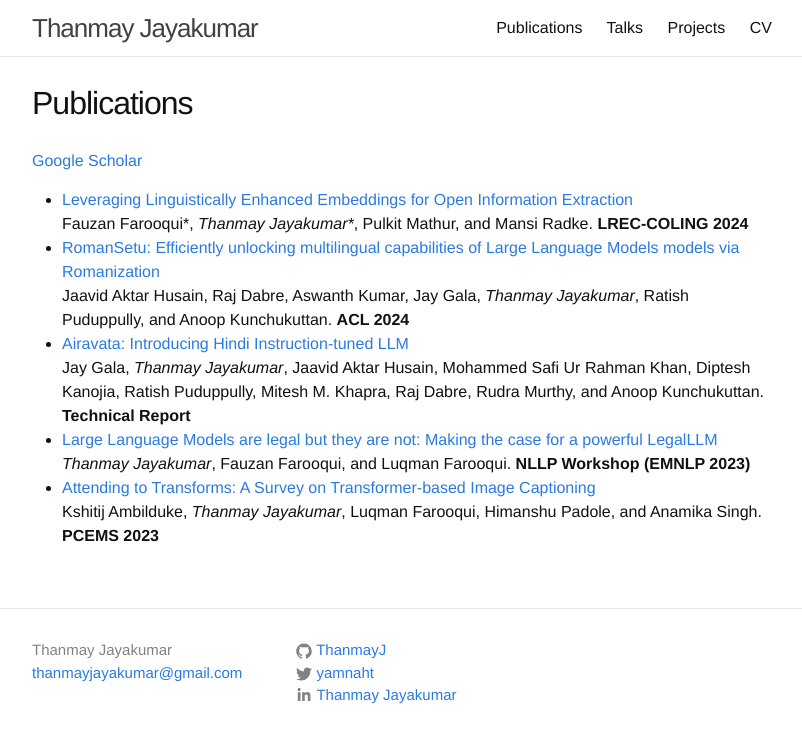
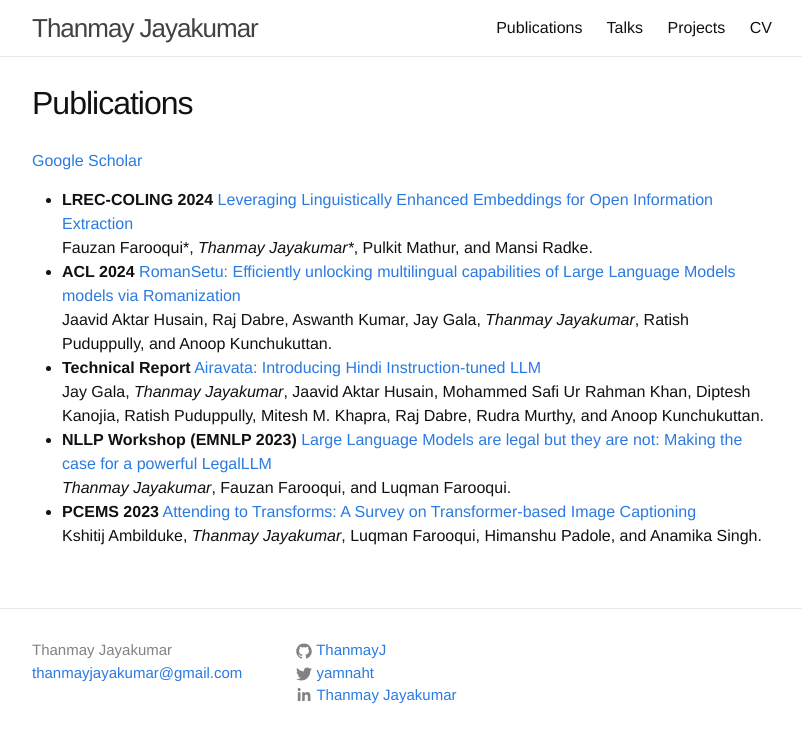
Before and after one commit to ThanmayJ/ThanmayJ.github.io, a Jekyll site: the page built from _pages/publications.md, in a window 1280 px wide. Shown: the top 743 px of the page, without its empty margins (238-1040 px from the left). Built offline with Jekyll 4.4.1, drawn with Linux system fonts in a browser that asks for light colours.

```diff
--- a/_pages/publications.md
+++ b/_pages/publications.md
@@ -7,18 +7,18 @@ order: 1
 
 [Google Scholar](https://scholar.google.com/citations?hl=en&user=Wttw55EAAAAJ)
 
-* [Leveraging Linguistically Enhanced Embeddings for Open Information Extraction](https://aclanthology.org/2024.lrec-main.906/)
+* **LREC-COLING 2024**
+[Leveraging Linguistically Enhanced Embeddings for Open Information Extraction](https://aclanthology.org/2024.lrec-main.906/)
 Fauzan Farooqui*, <i>Thanmay Jayakumar*</i>, Pulkit Mathur, and Mansi Radke.
-**LREC-COLING 2024**
-* [RomanSetu: Efficiently unlocking multilingual capabilities of Large Language Models models via Romanization](https://arxiv.org/abs/2401.14280)
+* **ACL 2024**
+[RomanSetu: Efficiently unlocking multilingual capabilities of Large Language Models models via Romanization](https://arxiv.org/abs/2401.14280)
 Jaavid Aktar Husain, Raj Dabre, Aswanth Kumar, Jay Gala, <i>Thanmay Jayakumar</i>, Ratish Puduppully, and Anoop Kunchukuttan.
-**ACL 2024**
-* [Airavata: Introducing Hindi Instruction-tuned LLM](https://arxiv.org/abs/2401.15006)
+* **Technical Report**
+[Airavata: Introducing Hindi Instruction-tuned LLM](https://arxiv.org/abs/2401.15006)
 Jay Gala, <i>Thanmay Jayakumar</i>, Jaavid Aktar Husain, Mohammed Safi Ur Rahman Khan, Diptesh Kanojia, Ratish Puduppully, Mitesh M. Khapra, Raj Dabre, Rudra Murthy, and Anoop Kunchukuttan.
-**Technical Report**
-* [Large Language Models are legal but they are not: Making the case for a powerful LegalLLM](https://arxiv.org/abs/2311.08890)
+* **NLLP Workshop (EMNLP 2023)**
+[Large Language Models are legal but they are not: Making the case for a powerful LegalLLM](https://arxiv.org/abs/2311.08890)
 <i>Thanmay Jayakumar</i>, Fauzan Farooqui, and Luqman Farooqui.
-**NLLP Workshop (EMNLP 2023)**
-* [Attending to Transforms: A Survey on Transformer-based Image Captioning](https://ieeexplore.ieee.org/abstract/document/10136098)
+* **PCEMS 2023**
+[Attending to Transforms: A Survey on Transformer-based Image Captioning](https://ieeexplore.ieee.org/abstract/document/10136098)
 Kshitij Ambilduke, <i>Thanmay Jayakumar</i>, Luqman Farooqui, Himanshu Padole, and Anamika Singh.
-**PCEMS 2023**
```
